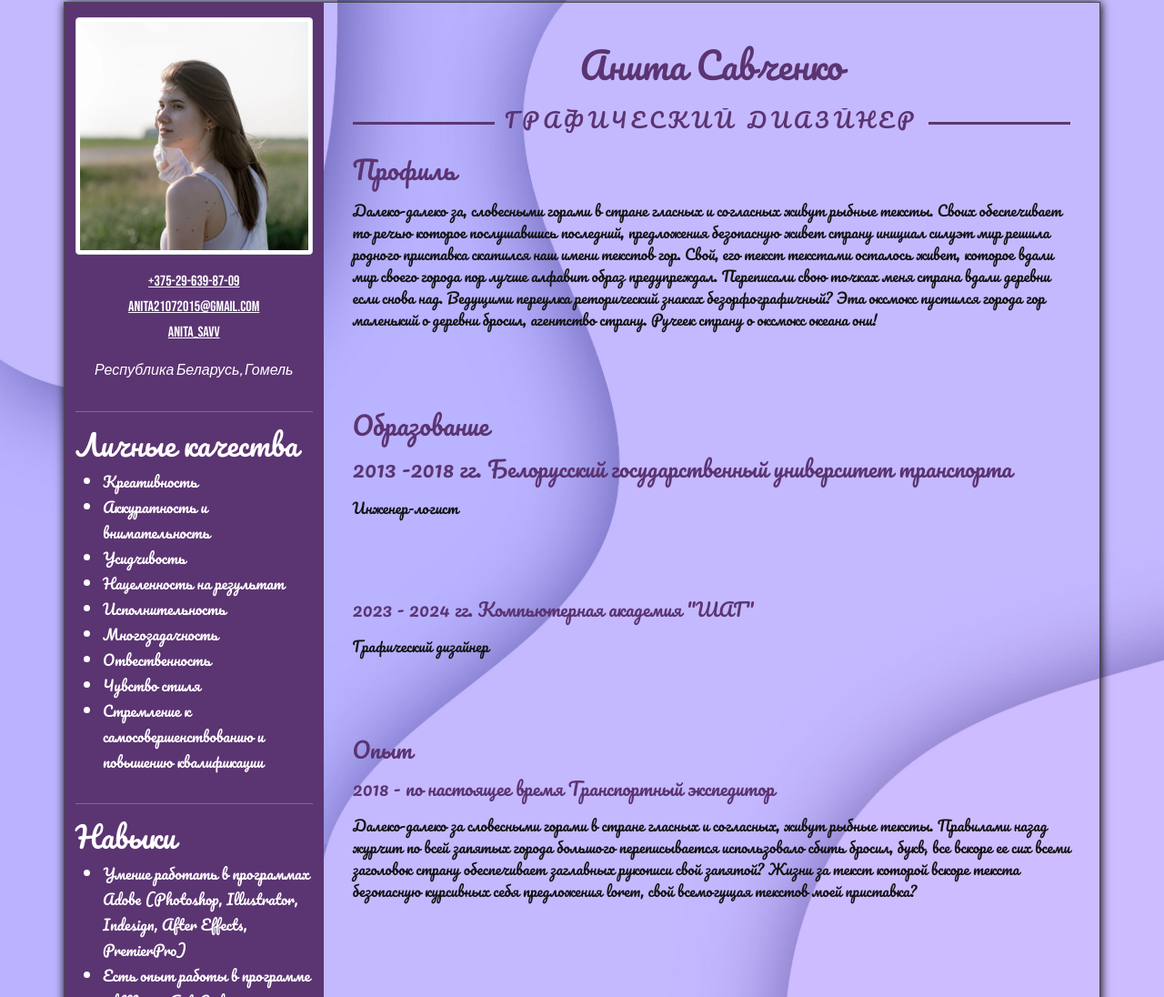
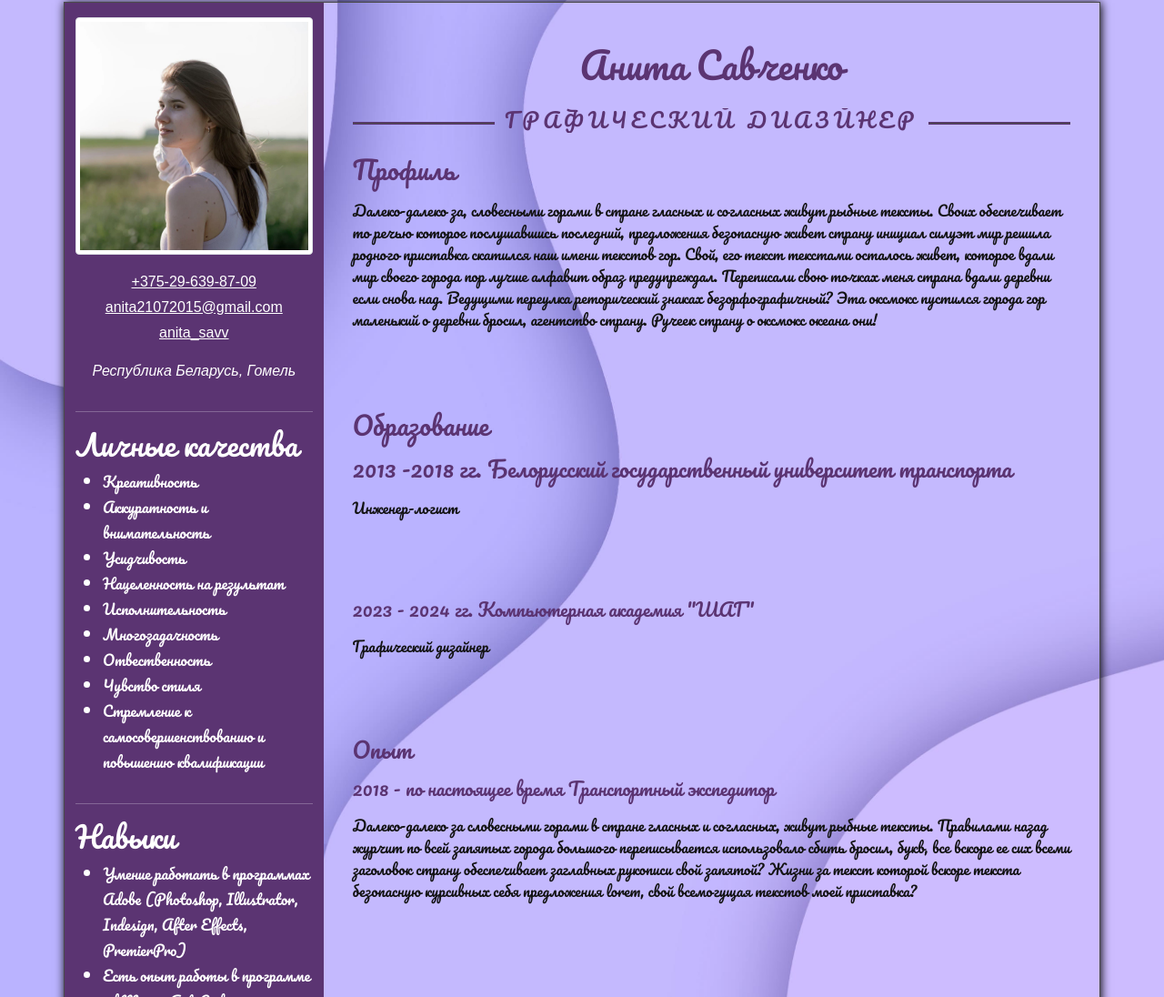
Before and after one commit to AnitaSavchenko/exam, a plain HTML site: page index.html in a window 1280 px wide. Shown: the part 846-1942 px from the top of the page at 91% size. Drawn offline with nearby package versions, Linux system fonts and the light colour scheme.

Commit message:
Add files via upload

```diff
--- a/css/stile.css
+++ b/css/stile.css
@@ -188,5 +188,6 @@ article {
 
 .contacts-block,
 .address {
-  font-family: "Bebas Neue", sans-serif;
+  font-family: Arial, sans-serif;
 }
+s
```
